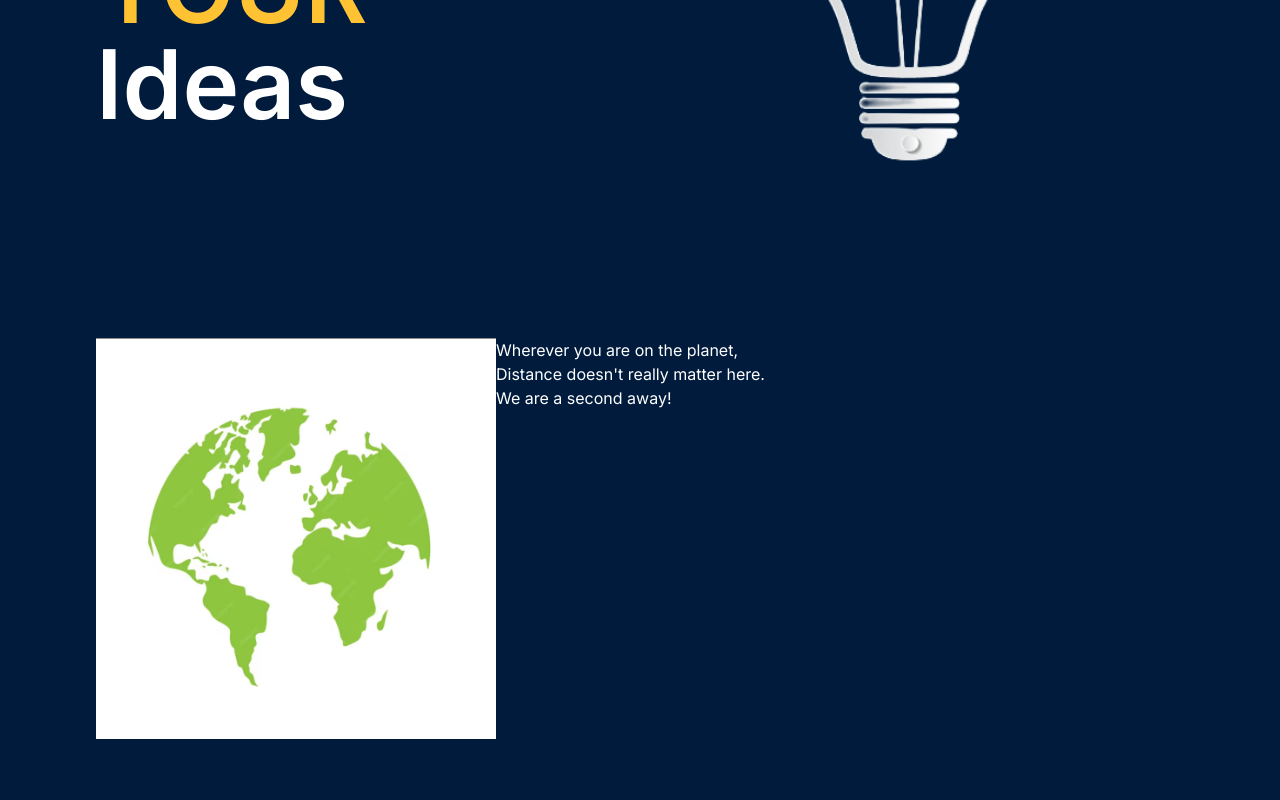
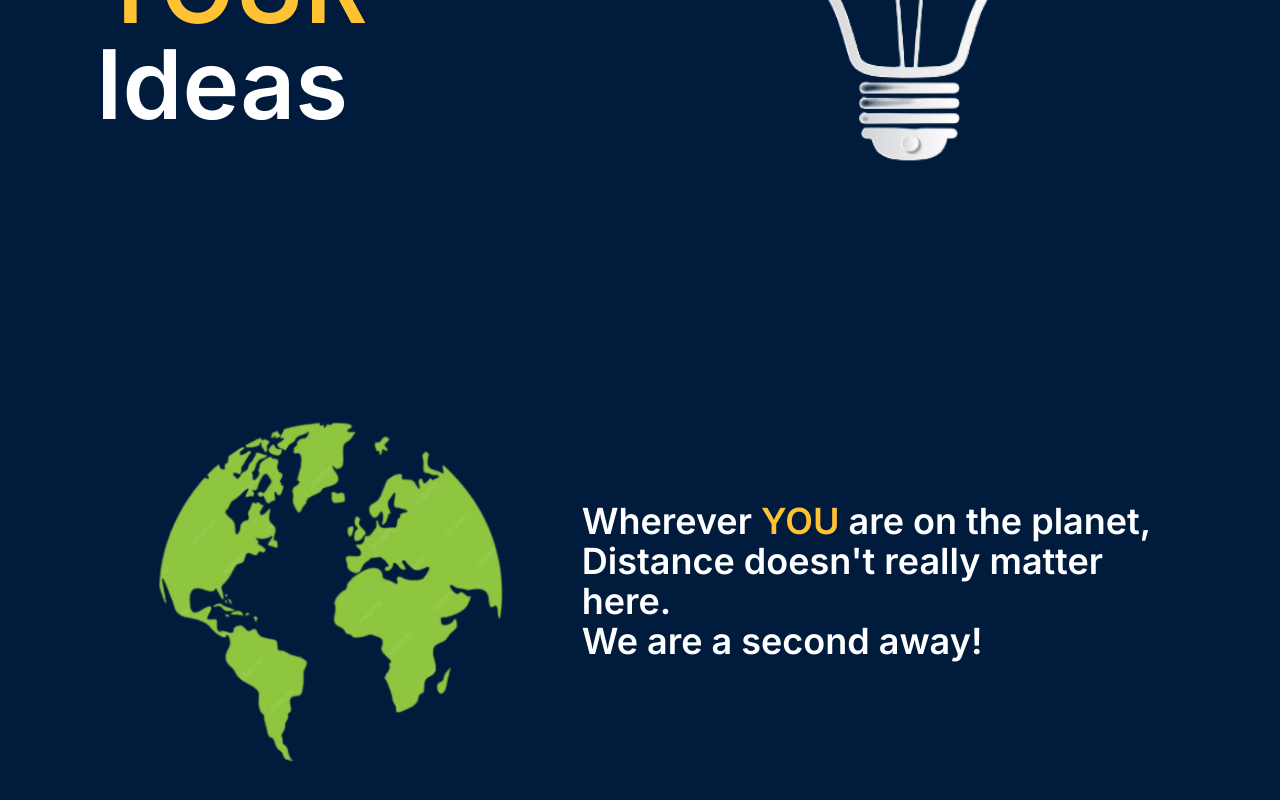
Before and after one commit to cruxnd/cruxnd, a Next.js app: page / in a window 1280 px wide. Shown: the part 510-1310 px from the top of the page. Built offline with nearby package versions, Linux system fonts and the light colour scheme.

Commit message:
build: worked on the Wherever section

```diff
--- a/components/Wherever.tsx
+++ b/components/Wherever.tsx
@@ -2,18 +2,18 @@ import Image from "next/image";
 
 export default function Wherever() {
   return (
-    <div className="lg:px-24 lg:py-12 flex flex-col lg:flex-row">
+    <div className="lg:px-24 lg:py-12 flex flex-col lg:flex-row items-center justify-between">
       <div>
         <Image
           src="/images/earth.png"
           alt="bulb"
           width={1000}
           height={1000}
-          className="w-[400px]"
+          className="w-[500px]"
         />
       </div>
-      <h2>
-        Wherever you are on the planet, <br />
+      <h2 className="text-4xl font-semibold">
+        Wherever <span className="text-gold-1">YOU</span> are on the planet, <br />
         Distance doesn't really matter here. <br />
         We are a second away!
       </h2>
```
Also changed, not shown: public/images/earth.png.
